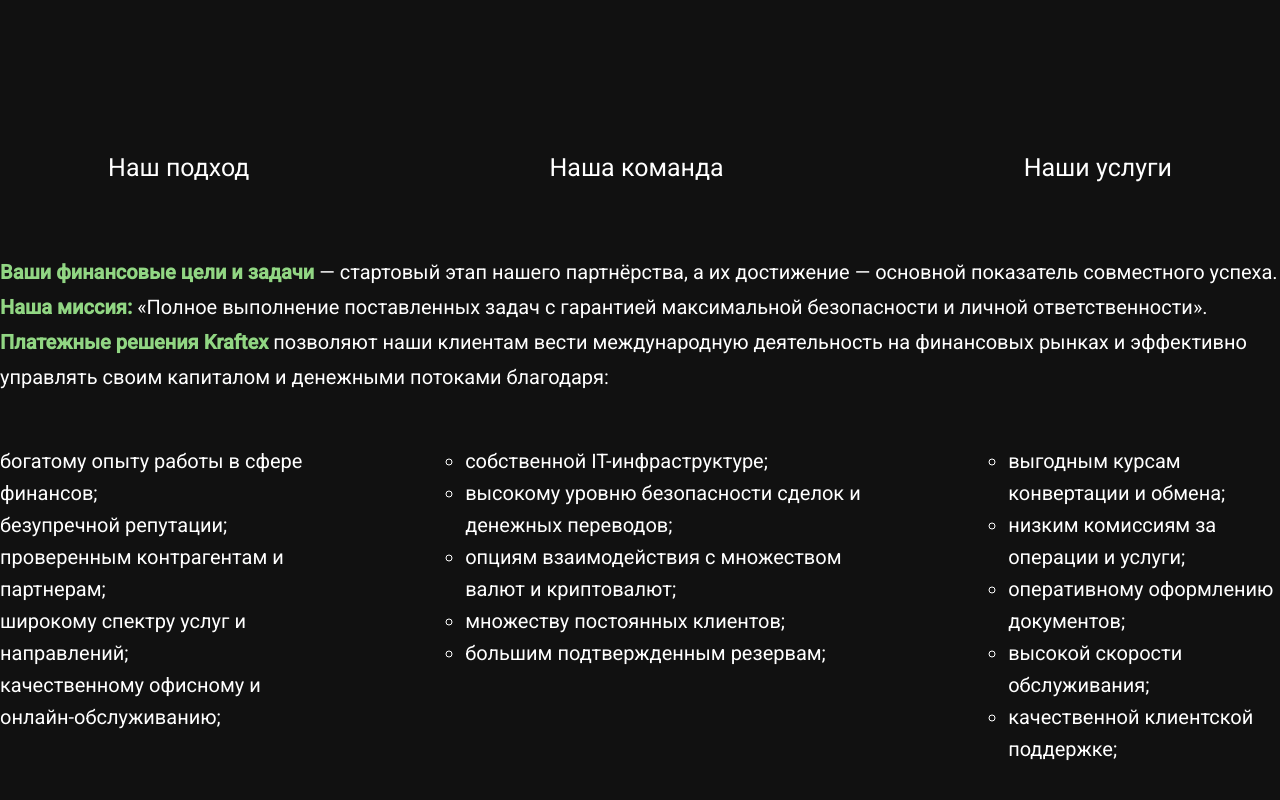
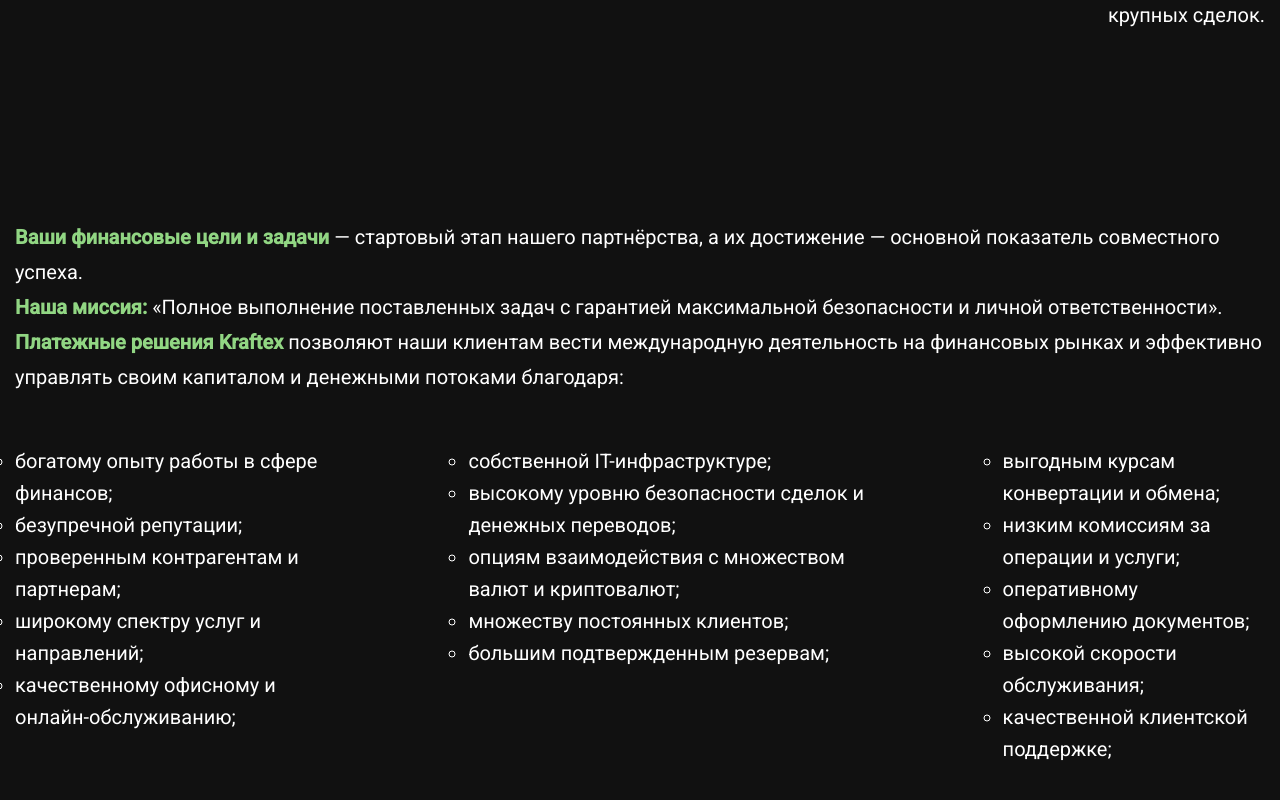
Before and after one commit to gregorybv/kraftex-app, a React (Vite) app: page / in a window 1280 px wide. Shown: the part 1528-2328 px from the top of the page. Built offline with nearby package versions, Linux system fonts and the light colour scheme.

Commit message:
minor edits with adaptive

```diff
--- a/src/App.css
+++ b/src/App.css
@@ -65,6 +65,7 @@
   display: flex;
   flex-direction: column;
   margin: 0 auto;
+  padding: 0px 15px ;
 }
 /*=====================================*/
 .container {
--- a/src/components/Coin/Coin.jsx
+++ b/src/components/Coin/Coin.jsx
@@ -10,7 +10,7 @@
         <img className="coin__image" src={coin} alt="coin"/>
         <p className="coin__subtext">Kraftex предлагает услуги
           онлайн- и оффлайн-обмена валют
-          <span className="coin__subtext__span">(RUB, USD, EUR, USDT, BTC, ETH и др. криптовалют)</span>
+          <span className="coin__subtext__span">(RUB, USD, EUR, USDT, BTC, ETH и др. криптовалют) </span>
           в различных направлениях. Документов при осуществлении
           сделок по обмену не потребуются. Kraftex гарантирует
           безопасность, конфиденциальность и полное соблюдение
--- a/src/components/Finance/Finance.jsx
+++ b/src/components/Finance/Finance.jsx
@@ -9,7 +9,7 @@
        <p className="finance__title">Финансовые перестановки</p>
        <p className="finance__text">Kraftex предлагает услуги перестановки
          активов <span className="finance__span">(Crypto, RUB, USD, EUR, AED, CNY)</span> в обе стороны между странами:
-         <span className="finance__span">Россия, ОАЭ, Турция, Китай, страны Евросоюза и США.</span> Также имеются опции
+         <span className="finance__span"> Россия, ОАЭ, Турция, Китай, страны Евросоюза и США.</span> Также имеются опции
          инкассации активов и заморозки полученного резерва на несколько дней в случае,
          если клиент желает забрать денежные средства в другой стране лично.</p>
        <img className="finance__image" src={finance} alt="finance"/>
--- a/src/components/Hero/Hero.jsx
+++ b/src/components/Hero/Hero.jsx
@@ -13,7 +13,7 @@
             для <span className="hero__span"> особых клиентов</span>, а также современные и
             <span className="hero__span"> надежные финансовые</span> решения для частных партнеров
             и бизнеса в области электронных, цифровых, наличных и
-            <span className="hero__span">безналичных платежей</span> в России и за ее
+            <span className="hero__span"> безналичных платежей</span> в России и за ее
             пределами в рамках внешнеэкономической деятельности.</p>
           <p className="hero__subtext">Множество состоятельных клиентов, предпринимателей и трейдеров
             используют решения компании Kraftex для безопасного проведения финансовых операций: от
--- a/src/components/Info/Info.jsx
+++ b/src/components/Info/Info.jsx
@@ -5,11 +5,11 @@
   return (
     <section className='info container'>
       <nav className='info__block'>
-        <ul className='info__header'>
-          <li className='info__title'>Наш подход</li>
-          <li className='info__title'>Наша команда</li>
-          <li className='info__title'>Наши услуги</li>
-        </ul>
+        {/*<ul className='info__header'>*/}
+        {/*  <li className='info__title'>Наш подход</li>*/}
+        {/*  <li className='info__title'>Наша команда</li>*/}
+        {/*  <li className='info__title'>Наши услуги</li>*/}
+        {/*</ul>*/}
         <ul className='info__content'>
           <li className='info__subtitle'>
                         <span className='info__span'>
--- a/src/components/Info/info.css
+++ b/src/components/Info/info.css
@@ -9,12 +9,12 @@
   color: #FFFFFF;
 }
 
-.info__header {
-  display: flex;
-  flex-direction: row;
-  gap: 300px;
-  list-style: none;
-}
+/*.info__header {*/
+/*  display: flex;*/
+/*  flex-direction: row;*/
+/*  gap: 300px;*/
+/*  list-style: none;*/
+/*}*/
 
 .info__title {
   font-weight: 400;
```
